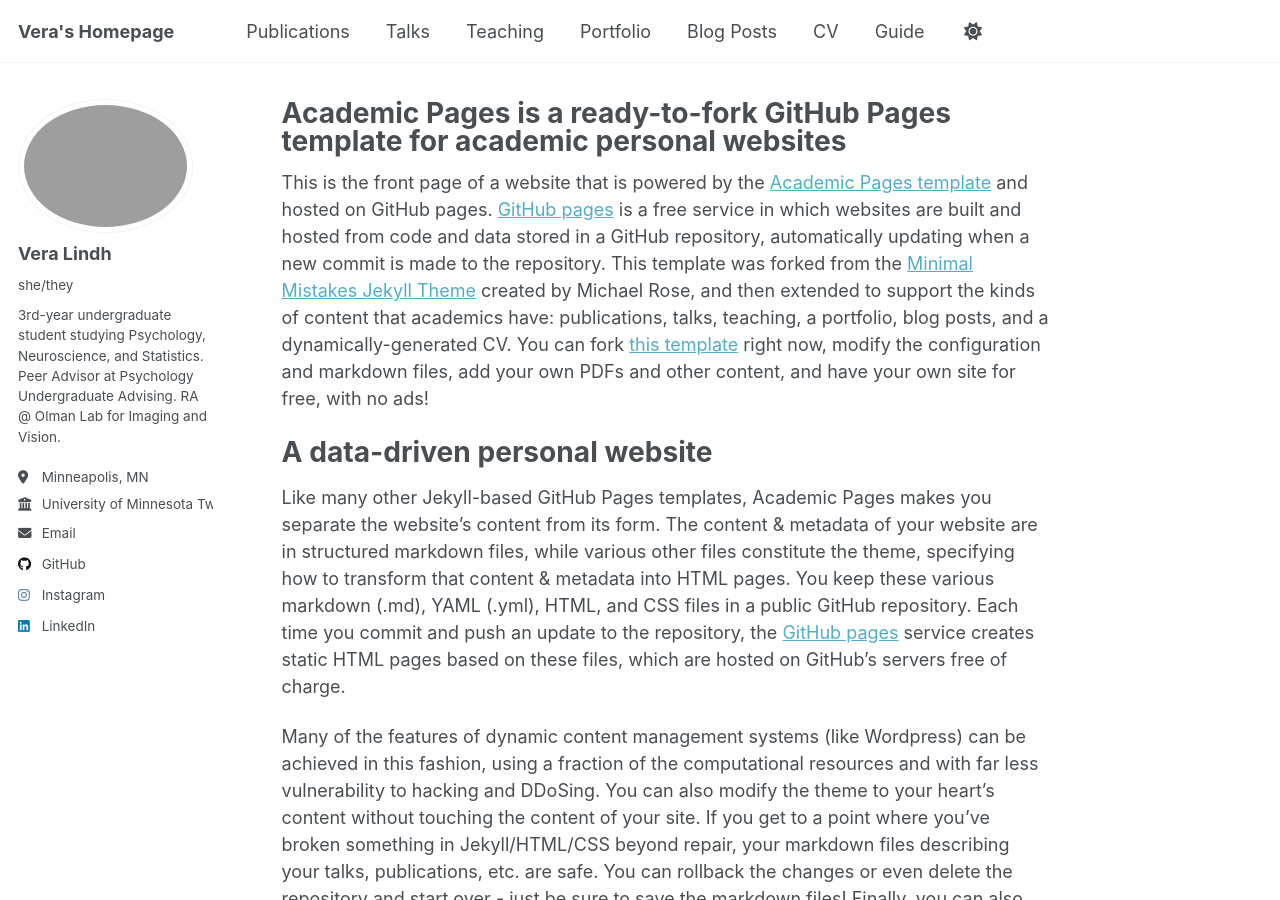
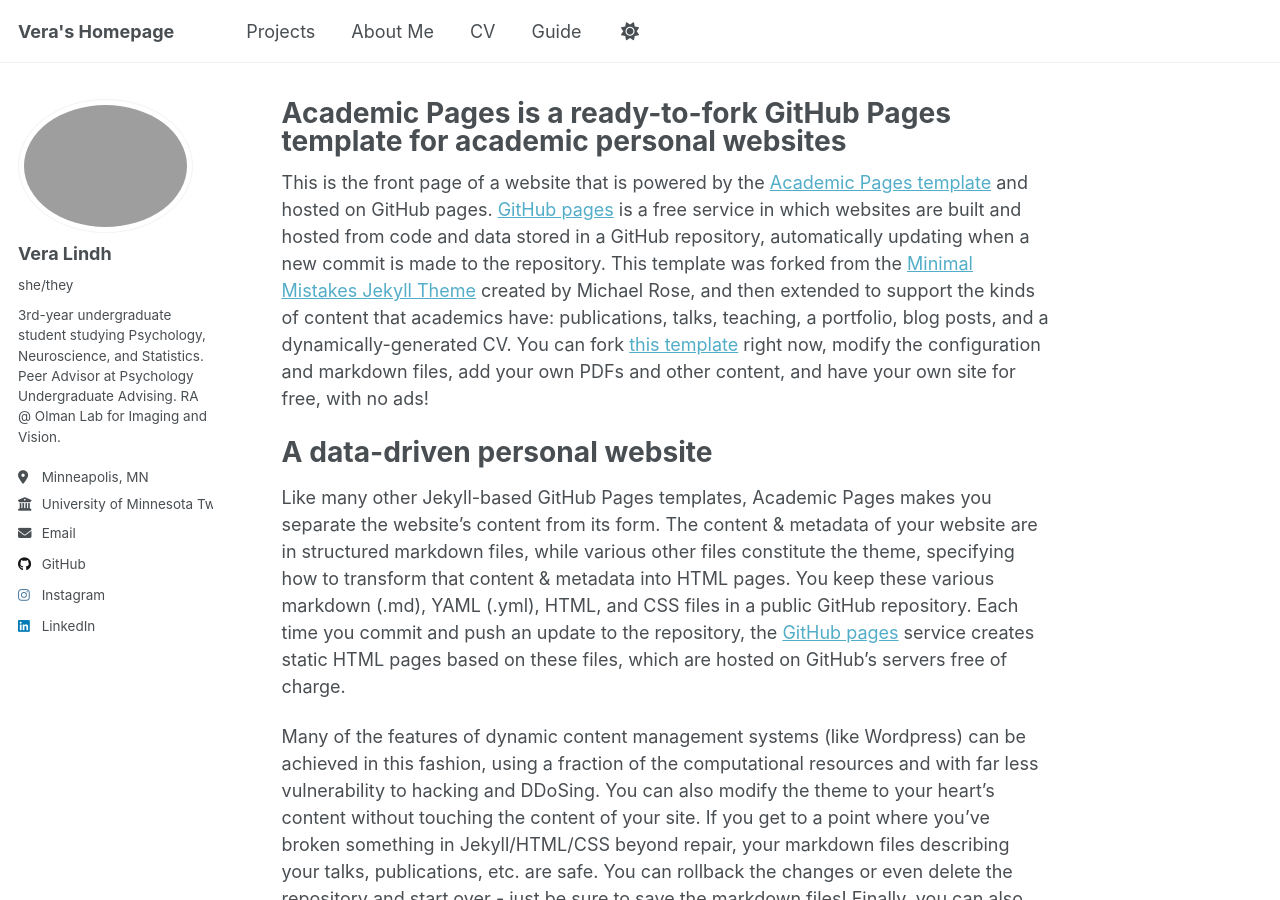
Before and after one commit to VeraLindh/VeraLindh.github.io, a Jekyll site: the page built from _pages/about.md, in a window 1280 px wide and 900 px high. Built offline with Jekyll 4.4.1, drawn with Linux system fonts in a browser that asks for light colours.

Commit message:
changed image and edited navigation

```diff
--- a/_config.yml
+++ b/_config.yml
@@ -22,7 +22,7 @@ repository               : "VeraLindh/VeraLindh.github.io"
 #               Additional customization can be done by editing /_includes/author-profile.html
 author:
   # Biographic information
-  avatar           : "Vera Lindh Photo.png"
+  avatar           : "Vera Lindh Photo - Edited.png"
   name             : "Vera Lindh"
   pronouns         : "she/they"
   bio              : "3rd-year undergraduate student studying Psychology, Neuroscience, and Statistics. Peer Advisor at Psychology Undergraduate Advising. RA @ Olman Lab for Imaging and Vision."
--- a/_data/navigation.yml
+++ b/_data/navigation.yml
@@ -8,20 +8,20 @@
 #      Markdown formatted page while the second is generated using JSON.
 
 main:
-  - title: "Publications"
+  - title: "Projects"
     url: /publications/
 
-  - title: "Talks"
-    url: /talks/
+  #- title: "Talks"
+  #  url: /talks/
 
-  - title: "Teaching"
-    url: /teaching/
+  #- title: "Teaching"
+  # url: /teaching/
 
-  - title: "Portfolio"
+  - title: "About Me"
     url: /portfolio/
 
-  - title: "Blog Posts"
-    url: /year-archive/
+  #- title: "Blog Posts"
+  #  url: /year-archive/
 
   - title: "CV"
     url: /cv/
```
Also changed, not shown: images/Vera Lindh Photo.jpg (deleted), 1 other file.
